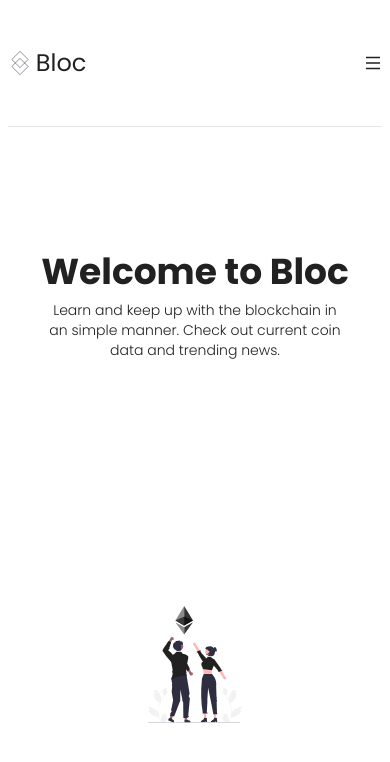
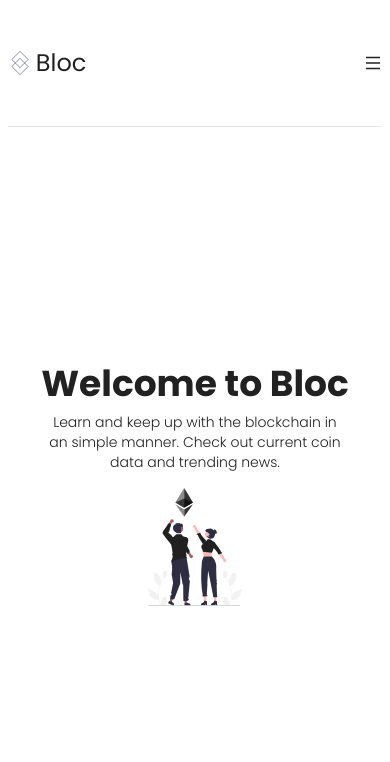
Before and after one commit to DigitalDiego/bloc, a React (Vite) app: page / in a window 390 px wide. Shown: the top 762 px of the page. Built offline with nearby package versions, Linux system fonts and the light colour scheme.

Commit message:
Hero fix

```diff
--- a/src/containers/Home.tsx
+++ b/src/containers/Home.tsx
@@ -2,8 +2,8 @@ import React from "react";
 
 export default function Home() {
   return (
-    <div className="w-full h-[85vh] flex flex-col lg:flex-row 2xl:max-w-7xl 2xl:mx-auto">
-      <div className="w-full lg:w-1/2 h-full flex flex-col gap-2 justify-center lg:items-start items-center">
+    <div className="w-full h-[85vh] flex flex-col lg:flex-row 2xl:max-w-7xl 2xl:mx-auto gap-4 lg:gap-0 justify-center items-center">
+      <div className="w-full lg:w-1/2 lg:h-full flex flex-col gap-2 justify-center lg:items-start items-center">
         <p className="font-poppinsBold text-4xl lg:text-5xl text-center lg:text-left">
           Welcome to Bloc
         </p>
@@ -12,7 +12,7 @@ export default function Home() {
           current coin data and trending news.
         </p>
       </div>
-      <div className="w-full lg:w-1/2 h-full grid place-items-center">
+      <div className="w-full lg:w-1/2 lg:h-full grid place-items-center">
         <img
           className="w-1/4 lg:w-[45%] object-cover"
           src="/images/hero.svg"
```
